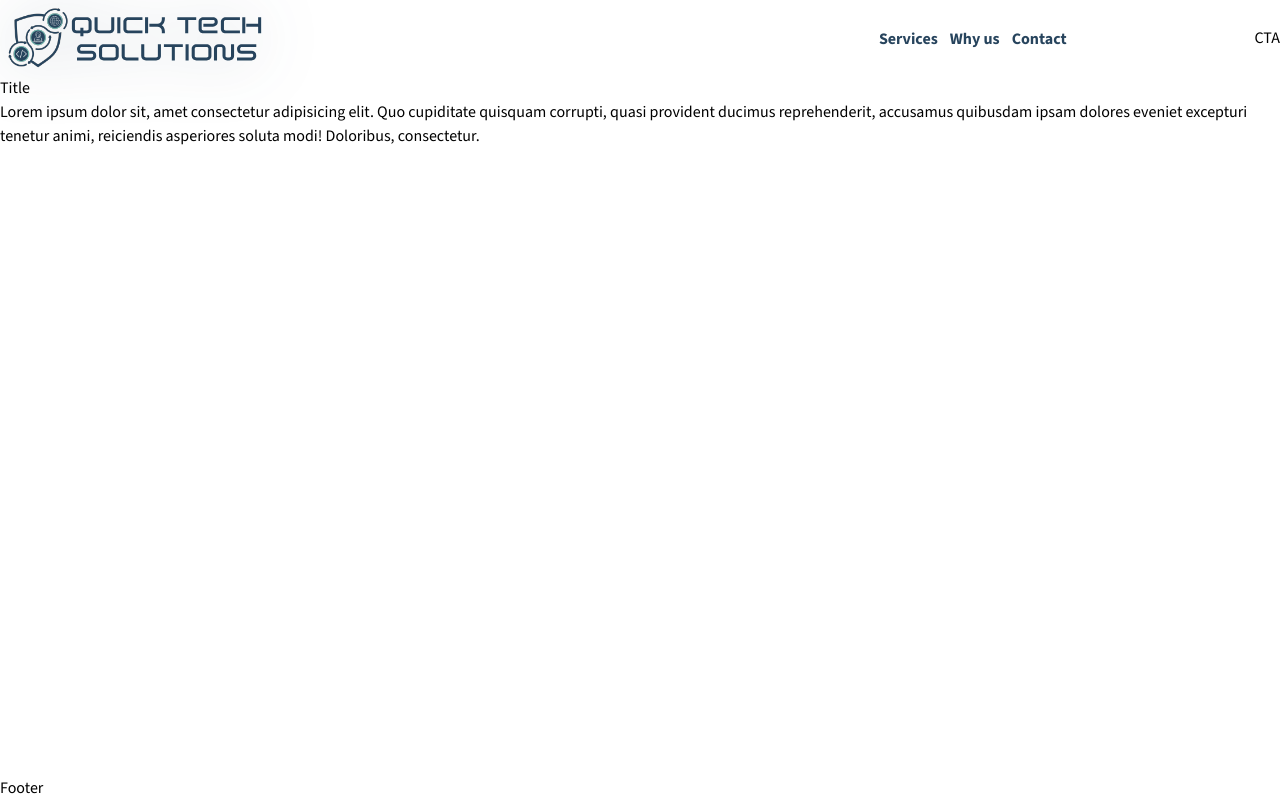
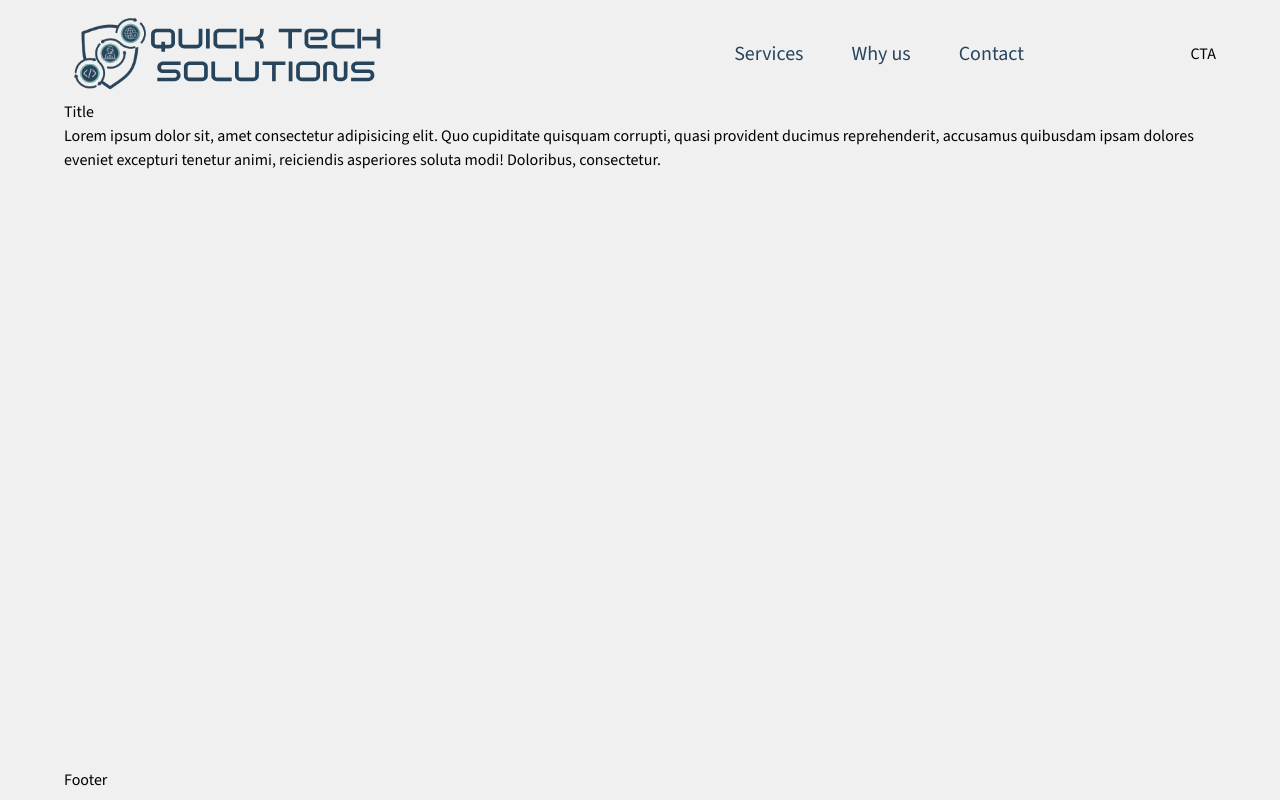
Before and after one commit to jassoncodes/quick-tech-solutions, a React (Vite) app: page / in a window 1280 px wide. Built offline with nearby package versions, Linux system fonts and the light colour scheme.

Commit message:
working on header cta

```diff
--- a/src/components/Header.jsx
+++ b/src/components/Header.jsx
@@ -1,26 +1,34 @@
 import React from 'react'
+import { useState } from 'react'
 
 export const Header = () =>
 {
+    const [open, setOpen] = useState(false);
+
+    const handleOpenMenu = () =>
+    {
+        setOpen((isOpen) => !isOpen);
+    }
+
     return (
         <header>
             <img className='logo' src="./public/qts-logo.svg" alt="quick-tech-solutions" />
+            <button onClick={handleOpenMenu} aria-controls='navBar' className='toggle-menu'>
+                <span class="material-symbols-outlined">
+                    menu
+                </span>
+            </button>
+            <nav className='menu' id='navBar'>
 
-            <nav className='menu'>
-                <ul>
+                <ul className={`menu-list ${open ? "open" : ""}`}>
                     <li>Services</li>
                     <li>Why us</li>
                     <li>Contact</li>
                 </ul>
-                <button aria-labelledby='Menu Toggle Button' className='toggle-menu'>
-                    <span class="material-symbols-outlined">
-                        menu
-                    </span>
-                </button>
             </nav>
-            <div className='cta'>
+            <button className='cta'>
                 CTA
-            </div>
+            </button>
         </header>
     )
 }
--- a/src/index.css
+++ b/src/index.css
@@ -1,7 +1,6 @@
 @import url("https://fonts.googleapis.com/css2?family=Sora:wght@100..800&family=Source+Sans+3:ital,wght@0,200..900;1,200..900&display=swap");
 @import url("https://fonts.googleapis.com/css2?family=Material+Symbols+Outlined:opsz,wght,FILL,GRAD@24,400,0,0&icon_names=menu");
 @import "tailwindcss";
-
 
 body {
   margin: 0 auto;
@@ -9,8 +8,6 @@ body {
 }
 
 #root {
-  margin: 0;
-  padding: 0;
   display: grid;
   grid-template-rows: auto 1fr auto;
   min-height: 100dvh;
@@ -30,28 +27,28 @@ body {
   /* Trust, professionalism */
   --color-secondary: #50c878;
   /* Support, solutions */
-  --color-text-primary: #353535;
+  --color-black: #353535;
   /* Main text */
-  --color-bg-light: #e7f3fc;
+  --color-light: #e7f3fc;
   /* Light tech background */
-  --color-bg-neutral: #e9e9e9;
+  --color-neutral: #e9e9e9;
   /* Neutral background */
-  --color-white: #ffffff;
+  --color-white: #f0f0f0;
 
   /* Accent & UI */
   --color-success: #50c878;
 
   /* Hero / Featured sections */
-  --gradient-hero: linear-gradient(135deg, #50c878 0%, #3fae7f 40%, #27445d 100%);
+  --color-gradient-hero: linear-gradient(135deg, #50c878 0%, #3fae7f 40%, #27445d 100%);
 
   /* Header-Footer Gradient */
-  --gradient-header: linear-gradient(135deg, #50c878 0%, #27445d 80%);
+  --color-gradient-header: linear-gradient(135deg, #50c878 0%, #27445d 80%);
 
   /* Primary CTA Buttons */
-  --gradient-cta: linear-gradient(90deg, #50c878 0%, #46b87a 100%);
+  --color-gradient-cta: linear-gradient(90deg, #50c878 0%, #46b87a 100%);
 
   /* Light section background */
-  --gradient-light: linear-gradient(180deg, #e7f3fc 0%, #ffffff 100%);
+  --color-gradient-light: linear-gradient(180deg, #e7f3fc 0%, #ffffff 100%);
 
   /* Headings */
   /* 56px – Hero headline */
@@ -75,34 +72,82 @@ body {
   --text-button: 1rem;
 }
 
-@layer utilities {
-  .text-primary {
-    color: var(--color-primary);
+@layer components {
+  #root {
+    @apply px-4 py-2 md:px-16 bg-white;
   }
-}
-
-@layer components {
 
   header {
-    @apply flex justify-between px-4 md:p-0 md:grid md:grid-cols-12 items-center;
+    @apply flex md:p-0 md:grid md:grid-cols-12 items-center;
   }
 
   .logo {
-    @apply col-span-6 h-[3.75em] md:h-[4.75em] p-0;
+    @apply col-span-6 h-[3.75em] md:h-[5.75em] p-0;
   }
 
   nav.menu {
-    @apply font-bold col-span-6 md:block md:col-span-4 md:justify-items-end;
-
-    ul {
-      @apply w-full hidden md:inline-flex align-middle md:gap-3 justify-end text-primary;
-    }
-
-    .toggle-menu {
-      @apply md:hidden block leading-0;
-    }
+    @apply col-span-6 md:font-medium md:block md:col-span-4 md:justify-items-end;
   }
 
+  /* ul {
+    @apply w-full hidden justify-end text-primary md:inline-flex md:gap-3;
+  }
+
+  ul.open {
+    @apply px-4 bg-white text-2xl absolute top-[7.3%] left-0 h-1/5 flex gap-4 flex-col text-center justify-center md:inline-flex md:gap-3 md:justify-end text-primary;
+  } */
+
+  ul.menu-list {
+    @apply absolute
+      top-[7.3%]
+      left-0
+      w-full
+      bg-white
+      text-primary
+      text-2xl
+      flex
+      flex-col
+      gap-4
+      text-center
+      justify-center
+      h-1/5
+
+      /* estado cerrado */
+      opacity-0
+      scale-95
+      -translate-y-2
+      pointer-events-none
+
+      /* animación */
+      transition-all
+      duration-300
+      ease-out
+
+      md:static
+      md:opacity-100
+      md:scale-100
+      md:translate-y-0
+      md:pointer-events-auto
+      md:flex-row
+      md:justify-end
+      md:gap-12
+      md:text-xl;
+  }
+
+  ul.menu-list.open {
+    @apply opacity-100
+      scale-100
+      translate-y-0
+      pointer-events-auto;
+  }
+
+  ul.menu-list li {
+    @apply cursor-pointer hover:text-secondary;
+  }
+
+  .toggle-menu {
+    @apply block ml-auto leading-0 text-primary md:hidden;
+  }
 
   .cta {
     @apply col-span-2 justify-self-end hidden md:block;
```
Also changed, not shown: src/App.css (line endings or trailing spaces).
